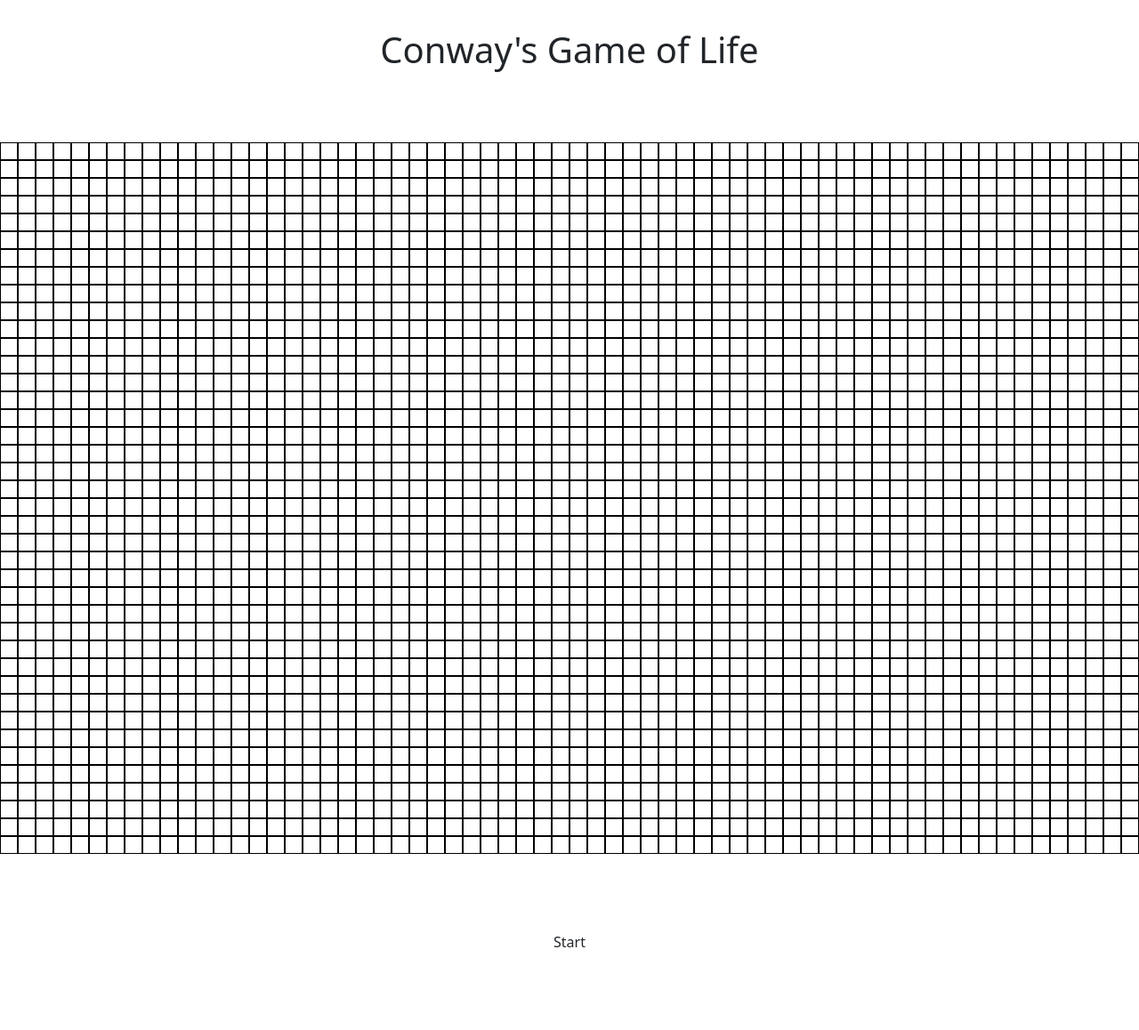
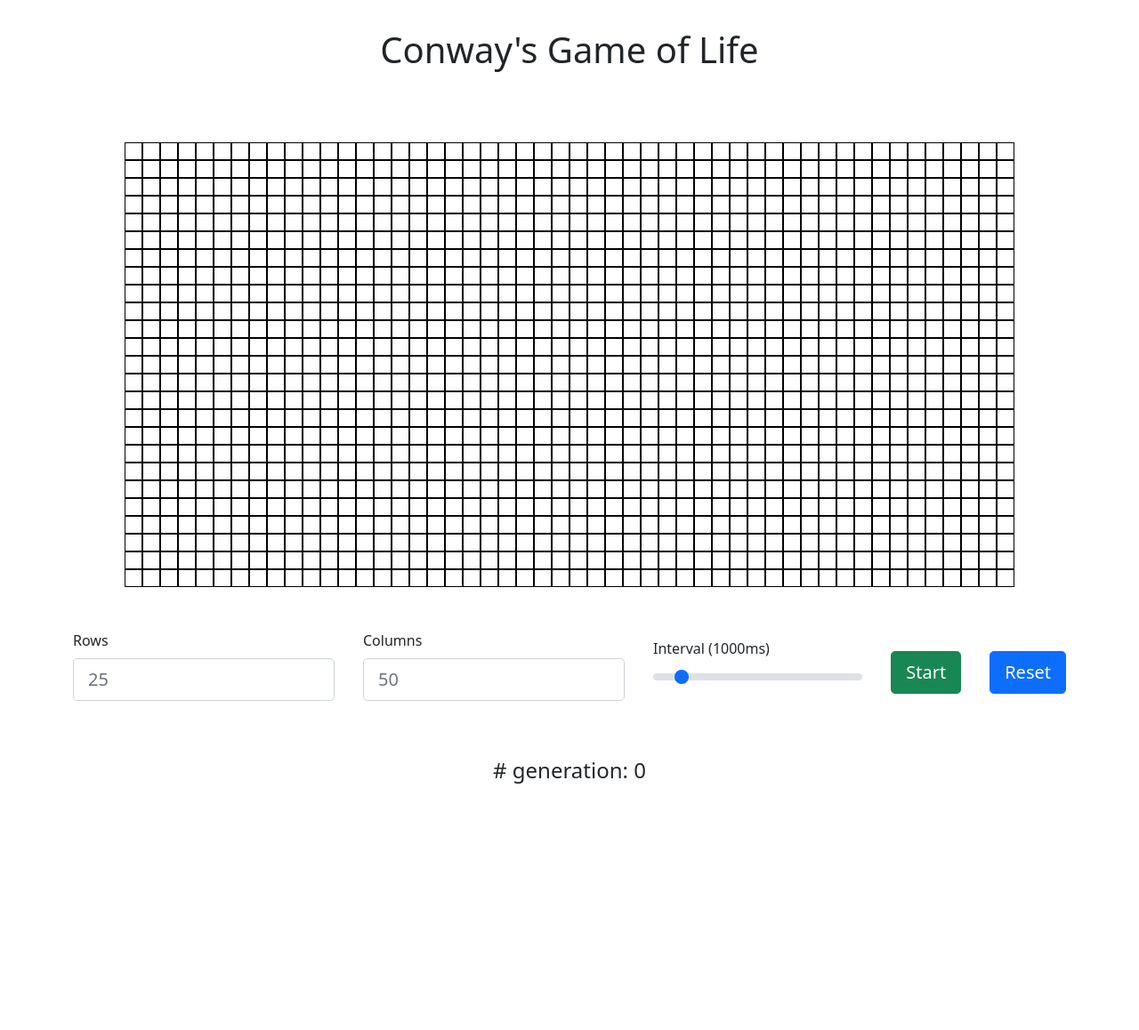
Before and after one commit to shashwatrathod/conways-game-of-life, a PHP site: page / in a window 1280 px wide; the page is wider, and only the part inside the window is pictured. Shown: that part at 89% size. After the commit the page ends 881 px from the top of that part, so only its background shows below. Run offline with PHP 8.4, Linux system fonts and the light colour scheme.

Commit message:
added new generation logic

```diff
--- a/index.css
+++ b/index.css
@@ -17,7 +17,18 @@
 }
 
 .game-container > * + * {
-  margin-top: 5rem;
+  margin-top: 3rem;
+}
+
+.controls-container {
+  display: flex;
+  flex-direction: row;
+  justify-content: center;
+  align-items: center;
+}
+
+.controls-container > * + * {
+  margin-left: 2rem;
 }
 
 .grid {
--- a/index.html
+++ b/index.html
@@ -19,7 +19,45 @@
       <div class="game-container">
         <div class="grid"></div>
         <div class="controls-container">
-          <button class="btn" id="start-stop-toggle">Start</button>
+          <div class="mb-3">
+            <label for="row-input" class="form-label">Rows</label>
+            <input
+              type="text"
+              class="form-control form-control-lg"
+              id="row-input"
+            />
+          </div>
+          <div class="mb-3">
+            <label for="col-input" class="form-label">Columns</label>
+            <input
+              type="text"
+              class="form-control form-control-lg"
+              id="col-input"
+            />
+          </div>
+          <div class="mb-3">
+            <label
+              for="interval-input"
+              id="interval-input-label"
+              class="form-label"
+              >Interval</label
+            >
+            <input
+              type="range"
+              class="form-range form-range-lg"
+              id="interval-input"
+              min="500"
+              max="5000"
+              step="500"
+            />
+          </div>
+          <button class="btn btn-lg btn-success" id="start-stop-toggle">
+            Start
+          </button>
+          <button class="btn btn-lg btn-primary" id="reset">Reset</button>
+        </div>
+        <div class="generation-counter">
+          <h4># generation: <span class="generation">0</span></h4>
         </div>
       </div>
     </div>
--- a/index.js
+++ b/index.js
@@ -1,7 +1,23 @@
 var startStopToggle = document.querySelector("#start-stop-toggle");
-var GRID_ROWS = 40;
-var GRID_COLS = 80;
-var FILLED_BG = "red";
+var rowInput = document.querySelector("#row-input");
+var colInput = document.querySelector("#col-input");
+var reset = document.querySelector("#reset");
+var grid = document.querySelector(".grid");
+var intervalInputLabel = document.querySelector("#interval-input-label");
+var intervalInput = document.querySelector("#interval-input");
+var generationSpan = document.querySelector(".generation");
+
+var generationCounter = 0;
+var started = false;
+var interval = null;
+var currentTimeInterval = 0;
+var currentGridRows = 0;
+var currentGridCols = 0;
+
+const GRID_ROWS_DEFAULT = 25;
+const GRID_COLS_DEFAULT = 50;
+const INTERVAL_DEFAULT = 1000;
+const FILLED_BG = "red";
 
 class GameBoard {
   constructor(grid_rows, grid_cols) {
@@ -18,7 +34,7 @@ class GameBoard {
     root.style.setProperty("--grid-cols", `${this.grid_cols}`);
     root.style.setProperty("--grid-rows", `${this.grid_rows}`);
 
-    //Initialize the matrix to keep state
+    //Initialize a matrix to keep state
     this.matrix = [];
     for (var i = 0; i < this.grid_rows; i++) {
       this.matrix[i] = [];
@@ -105,8 +121,194 @@ class GameBoard {
       this.grid.appendChild(div);
     }
   };
+
+  /**
+   * Update the Board's UI based on the Matrix's state.
+   */
+  updateBoard = () => {
+    for (var i = 0; i < this.grid_rows; i++) {
+      for (var j = 0; j < this.grid_cols; j++) {
+        let cell = document.getElementsByClassName(`r${i}c${j}`)[0];
+
+        if (this.matrix[i][j] === 0) {
+          cell.style.backgroundColor = null;
+        } else if (this.matrix[i][j] === 1) {
+          cell.style.backgroundColor = FILLED_BG;
+        }
+      }
+    }
+  };
+
+  /**
+   * Check the rules of the game and see which cell gets to live and which one doesn't.
+   */
+  incrementGeneration = () => {
+    let newMat = [];
+
+    for (var row = 0; row < this.grid_rows; row++) {
+      newMat[row] = [];
+      for (var col = 0; col < this.grid_cols; col++) {
+        newMat[row][col] = 0;
+
+        //To make sure that we dont go out of bounds
+        let rowNeighbourStart = row > 0 ? -1 : 0;
+        let colNeightbourStart = col > 0 ? -1 : 0;
+
+        //To make sure that we dont go out of bounds
+        let rowNeighbourEnd = row < this.grid_rows - 1 ? 1 : 0;
+        let colNeighbourEnd = col < this.grid_cols - 1 ? 1 : 0;
+
+        let numberOfAliveNeighbours = 0;
+
+        //Go through the neighbours to check which cells are alive
+        for (var i = rowNeighbourStart; i <= rowNeighbourEnd; i++) {
+          for (var j = colNeightbourStart; j <= colNeighbourEnd; j++) {
+            if (i !== 0 || j !== 0) {
+              numberOfAliveNeighbours += this.matrix[row + i][col + j];
+            }
+          }
+        }
+
+        //Check the rules.
+        if (this.matrix[row][col] === 1) {
+          if (numberOfAliveNeighbours === 2 || numberOfAliveNeighbours === 3) {
+            newMat[row][col] = 1;
+          }
+        } else if (this.matrix[row][col] === 0) {
+          if (numberOfAliveNeighbours === 3) {
+            newMat[row][col] = 1;
+          }
+        }
+      }
+    }
+
+    //Replace the old matrix with the newone
+    this.matrix = newMat;
+
+    //Update board
+    this.updateBoard();
+  };
 }
 
+/**
+ * Resets the board
+ * @returns {GameBoard}
+ */
+const resetBoard = () => {
+  grid.innerHTML = "";
+  board = new GameBoard(currentGridRows, currentGridCols);
+  return board;
+};
+
+/**
+ * Start the Game of Life
+ * @param {GameBoard} board
+ */
+const start = (board) => {
+  started = true;
+
+  startStopToggle.classList.remove("btn-success");
+  startStopToggle.classList.add("btn-danger");
+
+  startStopToggle.innerHTML = "Stop";
+
+  rowInput.setAttribute("disabled", "true");
+  colInput.setAttribute("disabled", "true");
+  intervalInput.setAttribute("disabled", "true");
+
+  interval = setInterval(() => {
+    board.incrementGeneration();
+    generationCounter++;
+    generationSpan.innerHTML = generationCounter;
+  }, currentTimeInterval);
+};
+
+/**
+ * Stop the Game of Life.
+ * @param {GameBoard} board
+ */
+const stop = (board) => {
+  started = false;
+
+  startStopToggle.classList.remove("btn-danger");
+  startStopToggle.classList.add("btn-success");
+
+  startStopToggle.innerHTML = "Start";
+
+  rowInput.removeAttribute("disabled");
+  colInput.removeAttribute("disabled");
+  intervalInput.removeAttribute("disabled");
+
+  clearInterval(interval);
+};
+
+const toggleStarted = (board) => {
+  if (started) {
+    stop(board);
+  } else {
+    start(board);
+  }
+};
+
 document.addEventListener("DOMContentLoaded", () => {
-  var board = new GameBoard(GRID_ROWS, GRID_COLS);
+  currentGridRows = GRID_ROWS_DEFAULT;
+  currentGridCols = GRID_COLS_DEFAULT;
+  currentTimeInterval = INTERVAL_DEFAULT;
+
+  var board = new GameBoard(currentGridRows, currentGridCols);
+
+  rowInput.addEventListener("change", (e) => {
+    var val = parseInt(e.target.value);
+    if (val > 0) {
+      currentGridRows = parseInt(val);
+      board = resetBoard();
+    } else {
+      currentGridRows = GRID_ROWS_DEFAULT;
+      board = resetBoard();
+    }
+  });
+
+  colInput.addEventListener("change", (e) => {
+    var val = parseInt(e.target.value);
+    if (val > 0) {
+      currentGridCols = parseInt(val);
+      board = resetBoard();
+    } else {
+      currentGridCols = GRID_COLS_DEFAULT;
+      board = resetBoard();
+    }
+  });
+
+  rowInput.setAttribute("placeholder", GRID_ROWS_DEFAULT);
+  colInput.setAttribute("placeholder", GRID_COLS_DEFAULT);
+
+  startStopToggle.addEventListener("click", () => {
+    toggleStarted(board);
+  });
+
+  reset.addEventListener("click", () => {
+    currentGridRows = GRID_ROWS_DEFAULT;
+    currentGridCols = GRID_COLS_DEFAULT;
+
+    rowInput.value = "";
+    colInput.value = "";
+
+    stop(board);
+
+    intervalInputLabel.innerHTML = `Interval (${currentTimeInterval}ms)`;
+    intervalInput.setAttribute("value", currentTimeInterval);
+
+    generationCounter = 0;
+    generationSpan.innerHTML = generationCounter;
+
+    resetBoard();
+  });
+
+  intervalInputLabel.innerHTML = `Interval (${currentTimeInterval}ms)`;
+  intervalInput.setAttribute("value", currentTimeInterval);
+
+  intervalInput.addEventListener("input", (e) => {
+    currentTimeInterval = e.target.value;
+    intervalInputLabel.innerHTML = `Interval (${currentTimeInterval}ms)`;
+  });
 });
```
